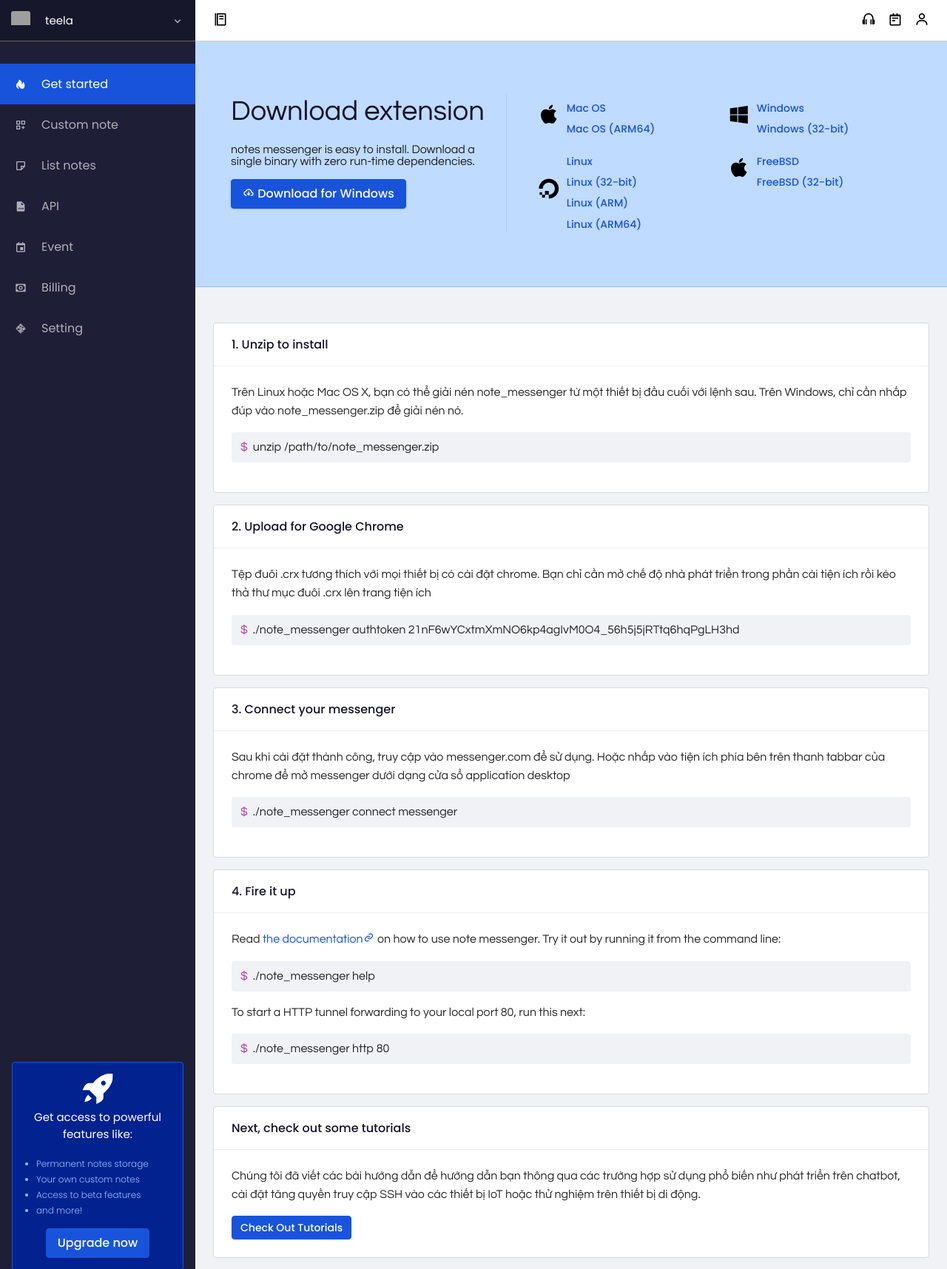
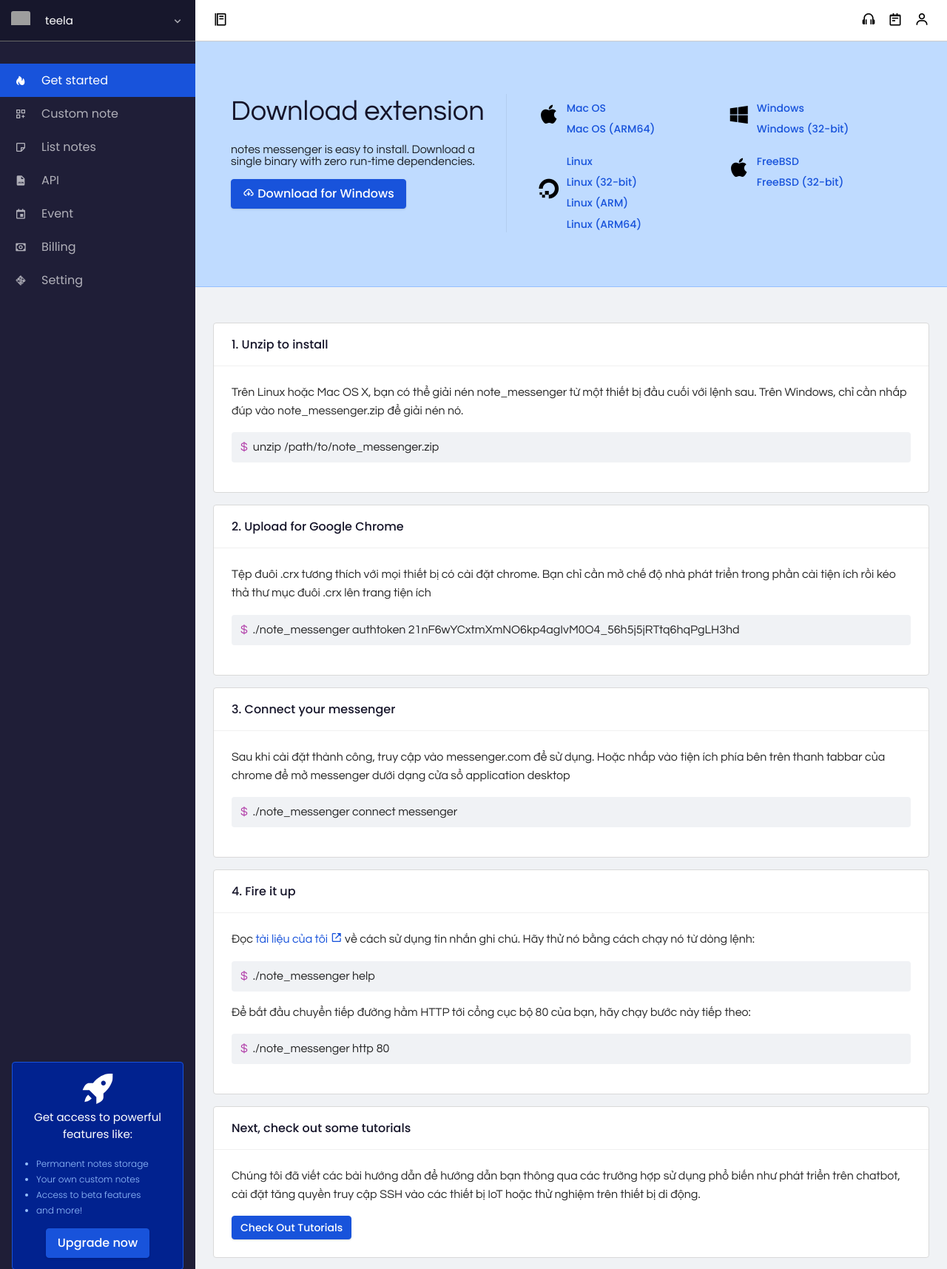
Before and after one commit to modunn/Hastag-Messenger, a Flask app: page /dashboard/get-started in a window 1280 px wide. Shown: the top 1715 px of the page at 74% size. Run offline with Flask 2, Linux system fonts and the light colour scheme; a user stored in the database is signed in; grey boxes are pictures that could not be loaded.

Commit message:
update dashboard

```diff
--- a/Api-server/website/static/css/dashboard.css
+++ b/Api-server/website/static/css/dashboard.css
@@ -20,6 +20,13 @@
     flex-direction: column;
     justify-content: stretch;
     color: #fff;
+}
+.minimum-sidebar {
+    overflow: hidden;
+    flex: 0 0 55px;
+    max-width: 55px;
+    width: 55px;
+
 }
 .sidebar-header{
     min-height: 56px;
@@ -77,7 +84,9 @@
     display: flex;
     align-items: center;
     height: 100%;
-    padding: 15px 20px;
+    padding: 10px 20px;
+    min-height: 45px;
+    max-height: 45px;
 }
 .menu-item-link span {
     margin-left: 20px;
--- a/Api-server/website/templates/dashboard/dashboard.html
+++ b/Api-server/website/templates/dashboard/dashboard.html
@@ -5,7 +5,7 @@
 {%block body%}
 <div id="app" class="app__contain">
     <div class="content-wrapper">
-        <div class="main-sidebar">
+         <div class="main-sidebar "> <!--minimum-sidebar -->
             <div class="sidebar-header">
                 <div class="sidebar-avt">
                     <img src="https://cdn2.olm.vn/images/avt/avt4/avt1081394_256by256.jpg?v=1" alt="" class="avartar">
--- a/Api-server/website/templates/dashboard/get-started.html
+++ b/Api-server/website/templates/dashboard/get-started.html
@@ -33,9 +33,9 @@
                                 </span>
                             </div>
                             <div class="card-col operating-system-name">
-                                <a href="" class="card-btn card-btn-link card-btn-sm card-btn-block text-left">Mac
+                                <a href="#" class="card-btn card-btn-link card-btn-sm card-btn-block text-left">Mac
                                     OS</a>
-                                <a href="" class="card-btn card-btn-link card-btn-sm card-btn-block text-left">Mac OS
+                                <a href="#" class="card-btn card-btn-link card-btn-sm card-btn-block text-left">Mac OS
                                     (ARM64)</a>
                             </div>
                         </div>
@@ -48,10 +48,10 @@
                                 </span>
                             </div>
                             <div class="card-col operating-system-name">
-                                <a href="" class="card-btn card-btn-link card-btn-sm card-btn-block text-left">
+                                <a href="#" class="card-btn card-btn-link card-btn-sm card-btn-block text-left">
                                     Windows
                                 </a>
-                                <a href="" class="card-btn card-btn-link card-btn-sm card-btn-block text-left">
+                                <a href="#" class="card-btn card-btn-link card-btn-sm card-btn-block text-left">
                                     Windows (32-bit)
                                 </a>
                             </div>
@@ -65,16 +65,16 @@
                                 </span>
                             </div>
                             <div class="card-col operating-system-name">
-                                <a href="" class="card-btn card-btn-link card-btn-sm card-btn-block text-left">
+                                <a href="#" class="card-btn card-btn-link card-btn-sm card-btn-block text-left">
                                     Linux
                                 </a>
-                                <a href="" class="card-btn card-btn-link card-btn-sm card-btn-block text-left">
+                                <a href="#" class="card-btn card-btn-link card-btn-sm card-btn-block text-left">
                                     Linux (32-bit)
                                 </a>
-                                <a href="" class="card-btn card-btn-link card-btn-sm card-btn-block text-left">
+                                <a href="#" class="card-btn card-btn-link card-btn-sm card-btn-block text-left">
                                     Linux (ARM)
                                 </a>
-                                <a href="" class="card-btn card-btn-link card-btn-sm card-btn-block text-left">
+                                <a href="#" class="card-btn card-btn-link card-btn-sm card-btn-block text-left">
                                     Linux (ARM64)
                                 </a>
                             </div>
@@ -88,10 +88,10 @@
                                 </span>
                             </div>
                             <div class="card-col operating-system-name">
-                                <a href="" class="card-btn card-btn-link card-btn-sm card-btn-block text-left">
+                                <a href="#" class="card-btn card-btn-link card-btn-sm card-btn-block text-left">
                                     FreeBSD
                                 </a>
-                                <a href="" class="card-btn card-btn-link card-btn-sm card-btn-block text-left">
+                                <a href="#" class="card-btn card-btn-link card-btn-sm card-btn-block text-left">
                                     FreeBSD (32-bit)
                                 </a>
                             </div>
@@ -187,8 +187,13 @@
             </div>
             <div class="card-body">
                 <div class="card-typography">
-                    Read <a href="#">the documentation<i class='bx bx-link'></i></a> on how to use note messenger. Try
-                    it out by running it from the command line:
+                    Đọc
+                    <a href="#">
+                        tài liệu của tôi
+                        <i class='bx bx-link-external' ></i>
+                    </a>
+                    về cách sử dụng tin nhắn ghi chú. Hãy thử nó bằng cách chạy nó từ dòng lệnh:
+
                 </div>
                 <div class="card-typography">
                     <div class="card-code">
@@ -197,7 +202,7 @@
                     </div>
                 </div>
                 <div class="card-typography">
-                    To start a HTTP tunnel forwarding to your local port 80, run this next:
+                    Để bắt đầu chuyển tiếp đường hầm HTTP tới cổng cục bộ 80 của bạn, hãy chạy bước này tiếp theo:
                 </div>
                 <div class="card-typography">
                     <div class="card-code">
```
